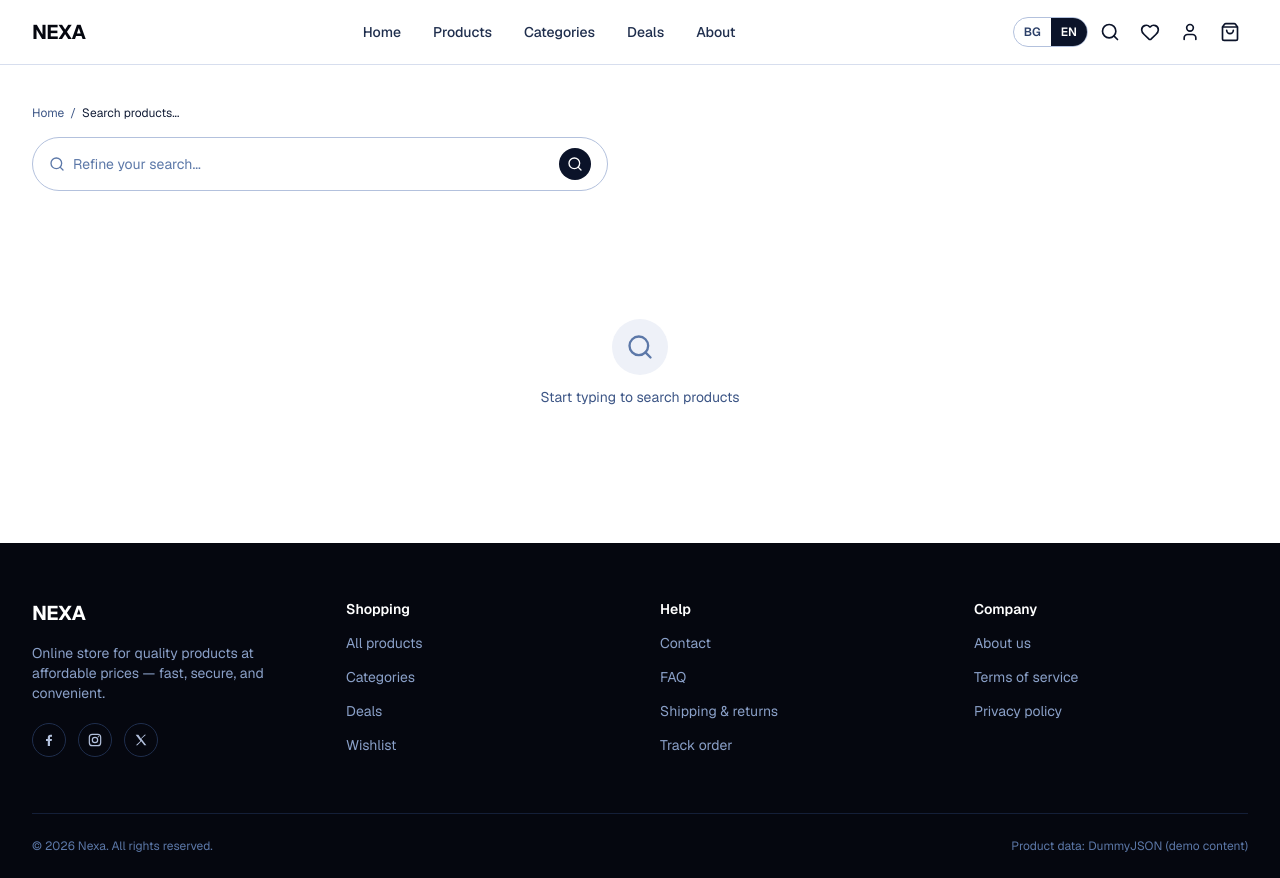
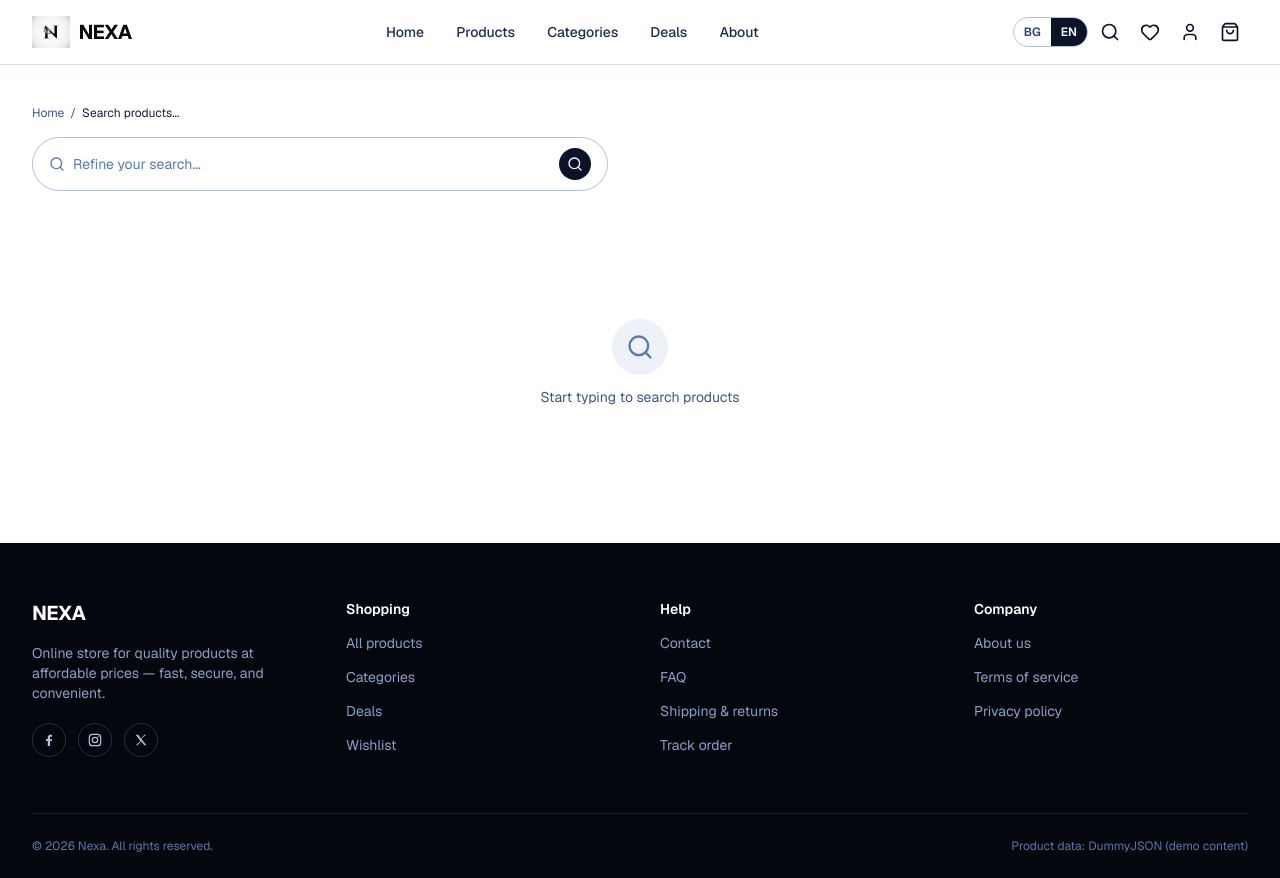
Before and after one commit to antoanMetodiev/Nexa-Shop, a Next.js app: page /en/search in a window 1280 px wide. Built offline with nearby package versions, Linux system fonts and the light colour scheme.

Commit message:
add more animations

```diff
--- a/src/components/layout/Header.tsx
+++ b/src/components/layout/Header.tsx
@@ -1,6 +1,7 @@
 "use client";
 
 import { Suspense, useState } from "react";
+import Image from "next/image";
 import { useTranslations } from "next-intl";
 import { AnimatePresence, motion } from "motion/react";
 import { Heart, Menu, ShoppingBag, User, X } from "lucide-react";
@@ -53,8 +54,16 @@ export function Header() {
 
           <Link
             href="/"
-            className="text-xl font-bold tracking-tight text-navy-950"
+            className="flex items-center gap-2 text-xl font-bold tracking-tight text-navy-950"
           >
+            <Image
+              src="/site-logo.avif"
+              alt=""
+              width={39}
+              height={32}
+              priority
+              className="h-8 w-auto shrink-0"
+            />
             {SITE_NAME.toUpperCase()}
           </Link>
 
@@ -63,9 +72,10 @@ export function Header() {
               <Link
                 key={item.href}
                 href={item.href}
-                className="text-sm font-medium text-navy-700 transition-colors hover:text-navy-950"
+                className="group relative py-1 text-sm font-medium text-navy-700 transition-colors duration-200 hover:text-navy-950"
               >
                 {tNav(item.key)}
+                <span className="pointer-events-none absolute inset-x-0 -bottom-0.5 h-[2px] origin-center scale-x-0 rounded-full bg-navy-900 transition-transform duration-300 ease-[cubic-bezier(0.16,1,0.3,1)] group-hover:scale-x-100" />
               </Link>
             ))}
           </nav>
@@ -80,7 +90,7 @@ export function Header() {
             <Link
               href="/wishlist"
               aria-label={t("wishlist")}
-              className="relative hidden rounded-full p-2 text-navy-900 transition-colors hover:bg-navy-50 sm:inline-flex"
+              className="relative hidden rounded-full p-2 text-navy-900 transition-all duration-200 hover:scale-110 hover:bg-navy-50 active:scale-95 sm:inline-flex"
             >
               <Heart className="size-5" />
               <CountBadge count={wishlistCount} />
@@ -88,14 +98,14 @@ export function Header() {
             <Link
               href="/sign-in"
               aria-label={t("account")}
-              className="hidden rounded-full p-2 text-navy-900 transition-colors hover:bg-navy-50 sm:inline-flex"
+              className="hidden rounded-full p-2 text-navy-900 transition-all duration-200 hover:scale-110 hover:bg-navy-50 active:scale-95 sm:inline-flex"
             >
               <User className="size-5" />
             </Link>
             <Link
               href="/cart"
               aria-label={t("cart")}
-              className="relative rounded-full p-2 text-navy-900 transition-colors hover:bg-navy-50"
+              className="relative rounded-full p-2 text-navy-900 transition-all duration-200 hover:scale-110 hover:bg-navy-50 active:scale-95"
             >
               <ShoppingBag className="size-5" />
               <CountBadge count={totalCount} />
@@ -120,7 +130,7 @@ export function Header() {
                     key={item.href}
                     href={item.href}
                     onClick={() => setMenuOpen(false)}
-                    className="border-b border-navy-50 py-3 text-sm font-medium text-navy-800 last:border-none"
+                    className="border-b border-navy-50 py-3 text-sm font-medium text-navy-800 transition-all duration-200 last:border-none hover:pl-1.5 hover:text-navy-950"
                   >
                     {tNav(item.key)}
                   </Link>
@@ -128,7 +138,7 @@ export function Header() {
                 <Link
                   href="/sign-in"
                   onClick={() => setMenuOpen(false)}
-                  className="py-3 text-sm font-medium text-navy-800"
+                  className="py-3 text-sm font-medium text-navy-800 transition-all duration-200 hover:pl-1.5 hover:text-navy-950"
                 >
                   {t("signIn")}
                 </Link>
--- a/src/components/product/ProductCard.tsx
+++ b/src/components/product/ProductCard.tsx
@@ -17,9 +17,9 @@ export function ProductCard({ product }: { product: Product }) {
 
   return (
     <motion.div
-      whileHover={{ y: -4 }}
-      transition={{ duration: 0.25, ease: [0.16, 1, 0.3, 1] }}
-      className="group relative flex flex-col overflow-hidden rounded-xl border border-navy-100 bg-white transition-shadow hover:shadow-lg hover:shadow-navy-900/5"
+      whileHover={{ y: -6 }}
+      transition={{ duration: 0.3, ease: [0.16, 1, 0.3, 1] }}
+      className="group relative flex flex-col overflow-hidden rounded-xl border border-navy-100 bg-white ring-1 ring-transparent transition-all duration-300 hover:border-white hover:shadow-[0_24px_48px_-16px_rgba(15,23,55,0.16)] hover:ring-white"
     >
       <Link href={`/products/${product.id}`} className="contents">
         <div className="relative aspect-square w-full overflow-hidden bg-navy-50">
```
Also changed, not shown: 2 other files (tests, documents, lock files or other folders).
